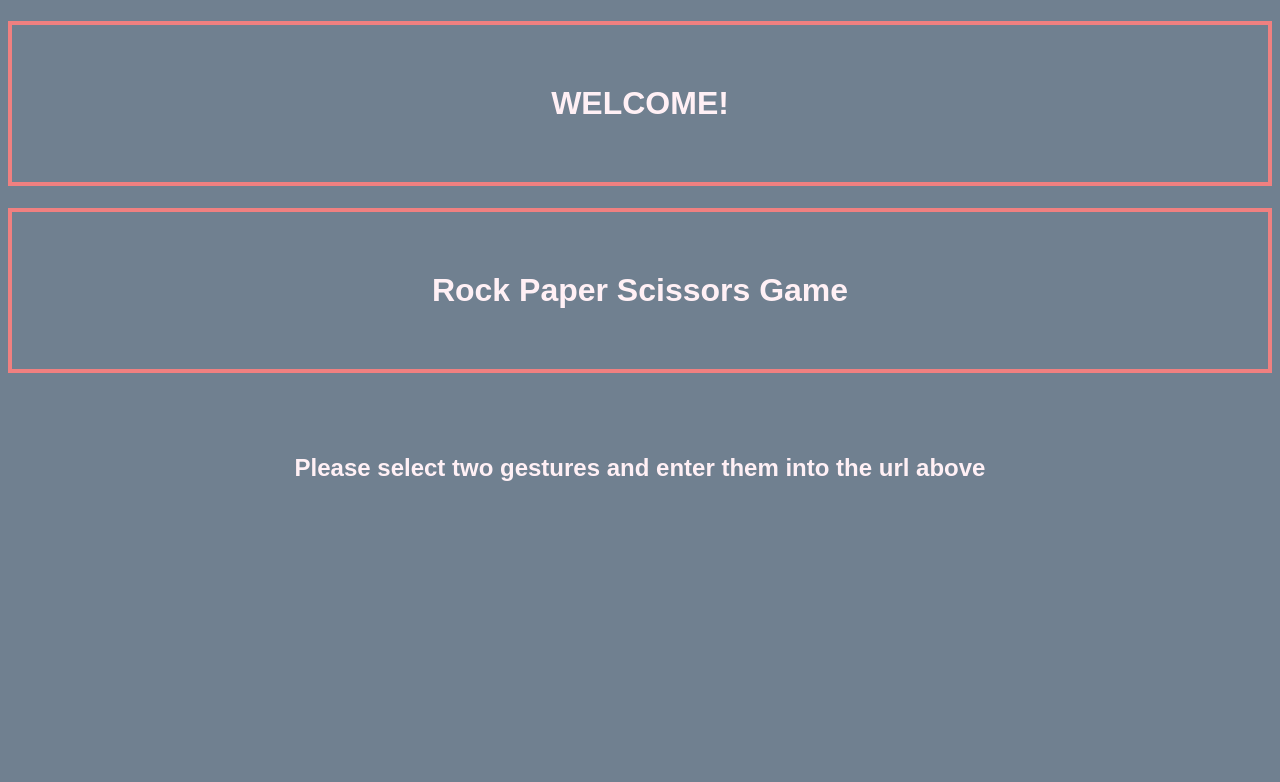
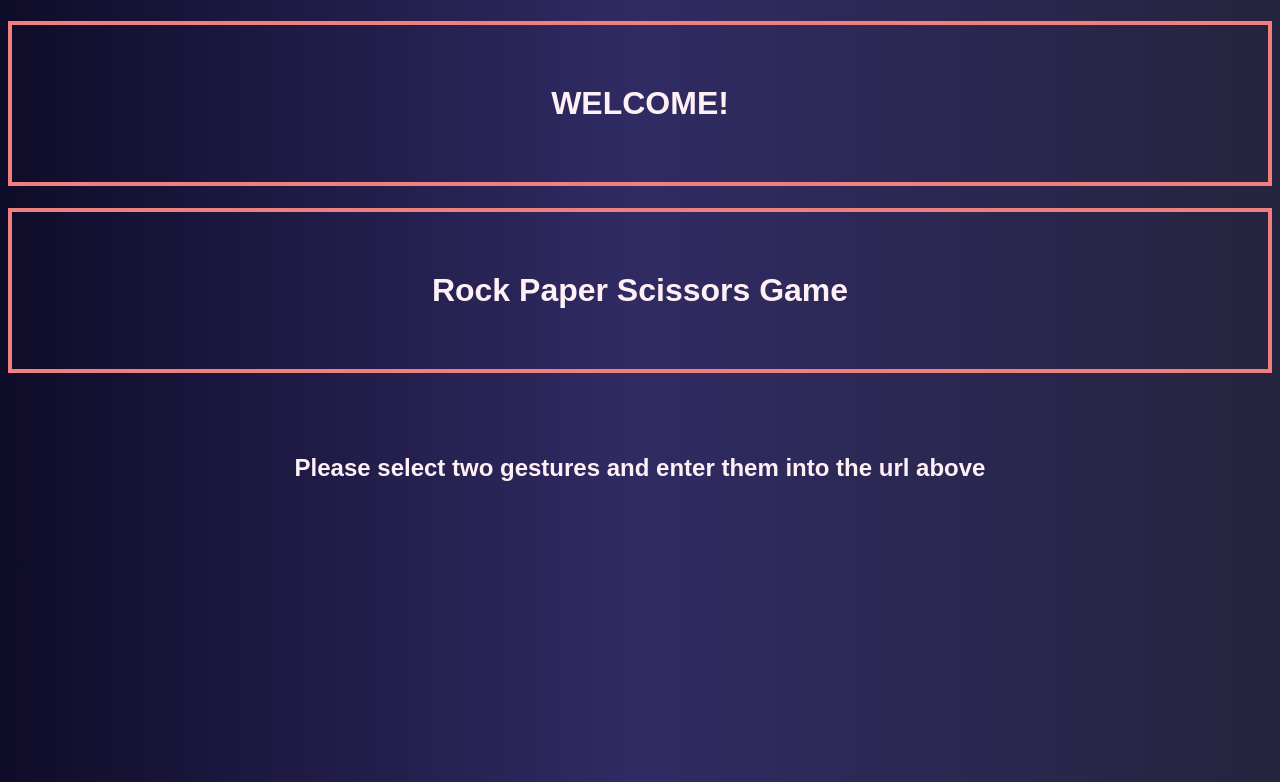
Before and after one commit to linabiel/week3_homework_game, a Flask app: page / in a window 1280 px wide. Shown: the top 782 px of the page. Run offline with Flask 2, Linux system fonts and the light colour scheme; some web fonts are replaced.

Commit message:
changed background colour

```diff
--- a/static/css/style.css
+++ b/static/css/style.css
@@ -1,5 +1,6 @@
 body {
-    background-color: slategrey;
+    /*background-color: slategrey;*/
+    background: linear-gradient(to right, #0f0c29, #302b63, #24243e);
     font-family: Arial, sans-serif;
 }
 
@@ -9,7 +10,7 @@ h1 {
     color: lavenderblush;
     padding: 60px;
     border: 4px solid lightcoral;
-    background-color: slategray;
+    /*background-color: slategray;*/
 }
 
 h2 {
@@ -24,7 +25,7 @@ form > label {
 }
 
 form > select {
-    background-color: cornsilk;
+    /*background-color: cornsilk;*/
     color: slategrey;
     border: 1px solid white;
     border-radius: 25px;
@@ -32,7 +33,7 @@ form > select {
 }
 
 form > input {
-    background-color: cornsilk;
+    /*background-color: cornsilk;*/
     color: slategrey;
     border: 1px solid white;
     border-radius: 25px;
```
